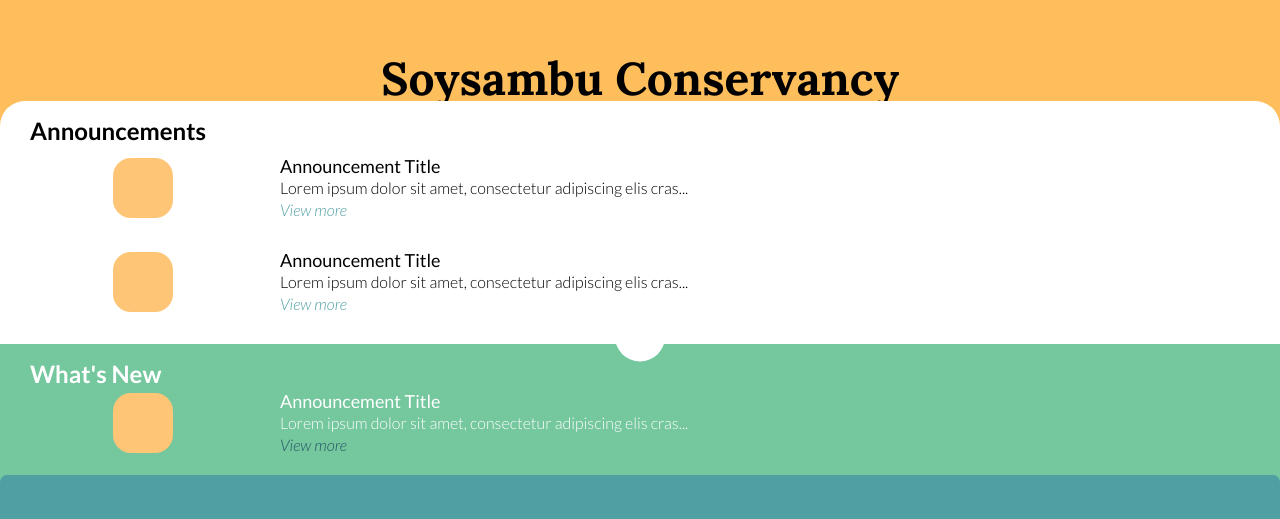
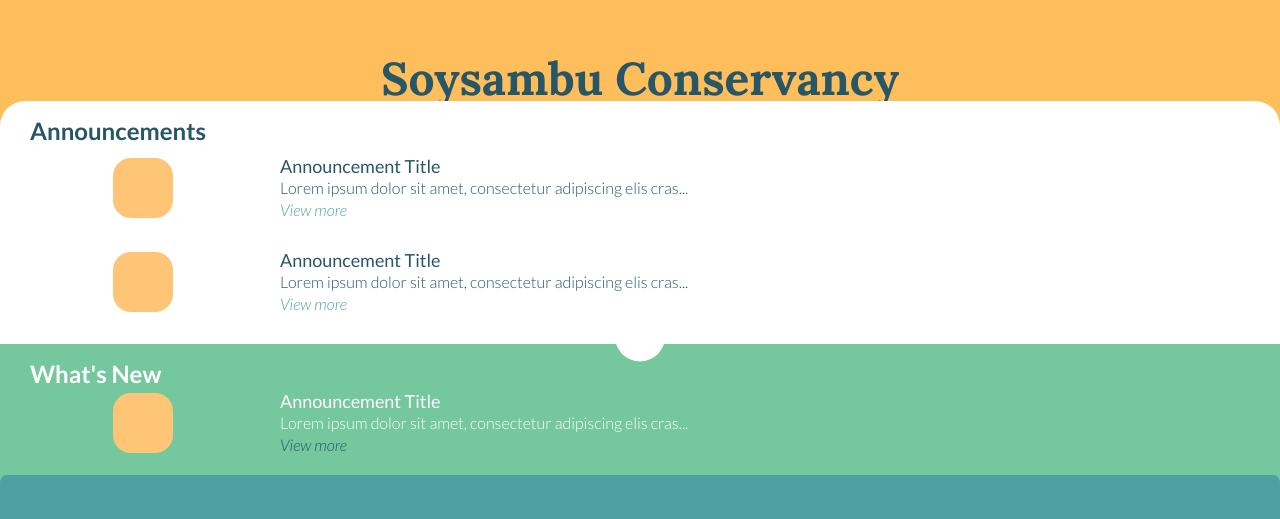
Before and after one commit to dikshithshetty/soysambu-conservancy-web-app, a React (Create React App) app: page / in a window 1280 px wide. Shown: the part 265-784 px from the top of the page. Built offline with nearby package versions, Linux system fonts and the light colour scheme.

Commit message:
:art: Add further abstraction of theme related properties

```diff
--- a/sass/base/_themes.scss
+++ b/sass/base/_themes.scss
@@ -11,7 +11,19 @@
 .theme--white {
   background: $white;
 
+  h2, h3, p {
+    color: $navy;
+  }
+
   span {
     color: $blue;
   }
 }
+
+.theme--yellow-dark {
+  background: $yellow-dark;
+
+  h1 {
+    color: $navy;
+  }
+}
--- a/src/components/Blog/BlogItemList/BlogItem/BlogItem.module.scss
+++ b/src/components/Blog/BlogItemList/BlogItem/BlogItem.module.scss
@@ -3,7 +3,7 @@
 .blog-thumbnail {
   height: 6rem;
   width: 6rem;
-  background: $yellow-light;
+  background: $yellow-light; // placeholder
   border-radius: 30%;
   margin: auto;
 }
--- a/src/components/Headers/MainHeader/MainHeader.js
+++ b/src/components/Headers/MainHeader/MainHeader.js
@@ -1,9 +1,11 @@
 import React from "react";
 import styles from "./MainHeader.module.scss";
 
-const MainHeader = () => {
+const MainHeader = (props) => {
+  let style = [styles["header"], styles["theme--" + props.theme]];
+
   return (
-    <header className={styles.header}>
+    <header className={style.join(" ")}>
       <h1 className={styles["title"]}>Soysambu Conservancy</h1>
     </header>
   );
--- a/src/components/Headers/MainHeader/MainHeader.module.scss
+++ b/src/components/Headers/MainHeader/MainHeader.module.scss
@@ -3,7 +3,6 @@
 /* --- Header styling --- */
 .header {
   position: relative;
-  background: $yellow-dark;
 
   .title {
     position: absolute;
--- a/src/container/Homepage/Homepage.js
+++ b/src/container/Homepage/Homepage.js
@@ -10,7 +10,7 @@
   return (
     <div className={styles["homepage"]}>
       {/* Main Header */}
-      <MainHeader />
+      <MainHeader theme="yellow-dark" />
 
       {/* Announcements */}
       <main>
--- a/src/container/Homepage/Homepage.module.scss
+++ b/src/container/Homepage/Homepage.module.scss
@@ -1,3 +1,5 @@
+@import "sass/base/base";
+
 .homepage {
   display: grid;
   grid-template-columns: 1fr;
```
